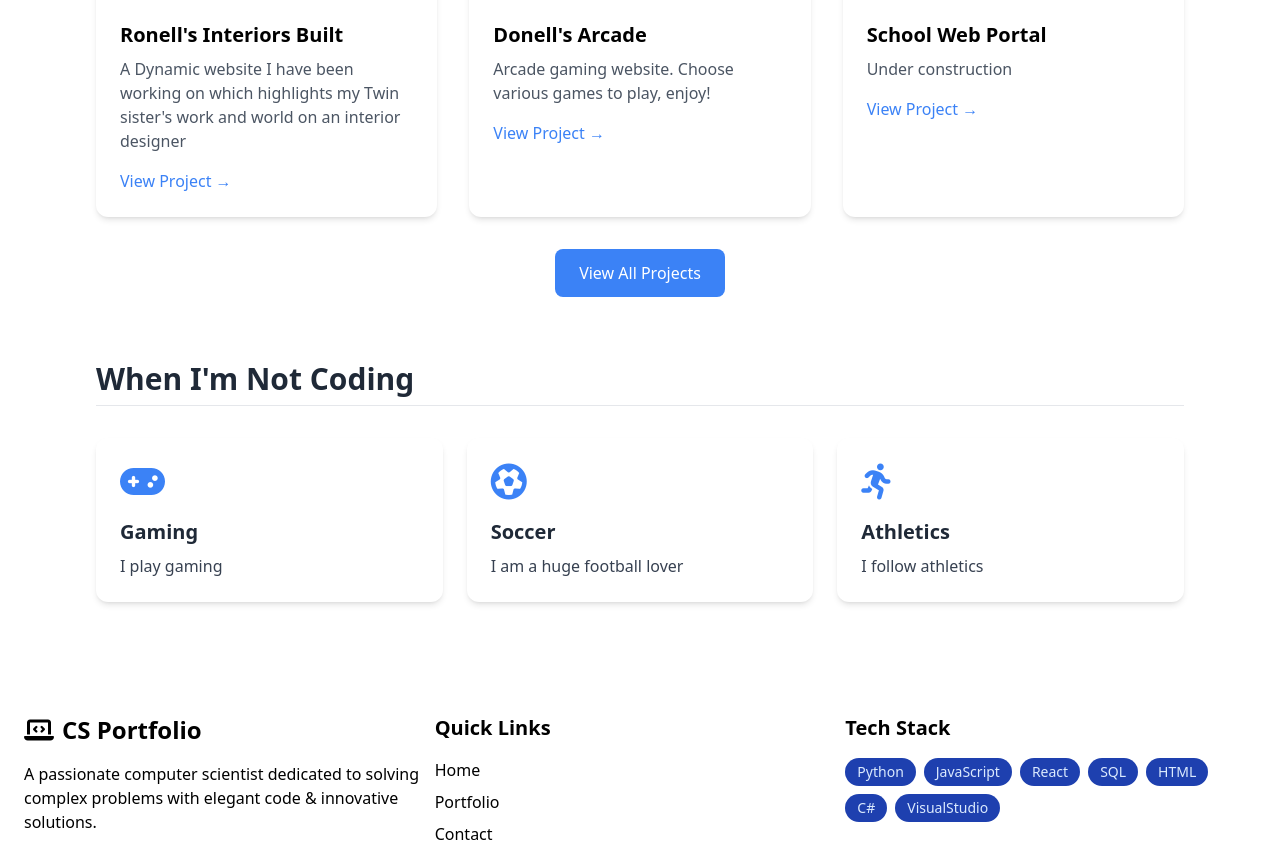
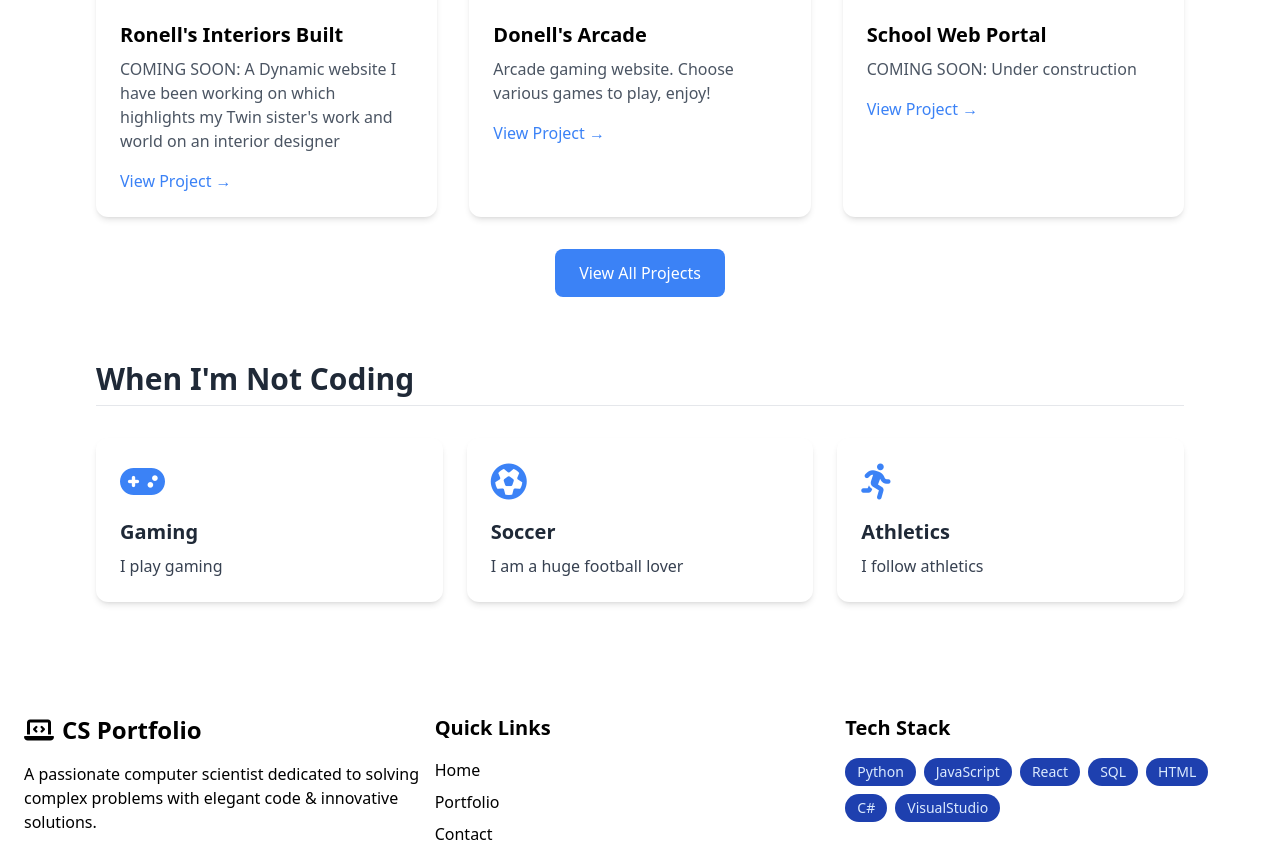
Before and after one commit to DEVDonell/donellfakude, a plain HTML site: page index.html in a window 1280 px wide. Shown: the part 2899-3741 px from the top of the page. Drawn offline with nearby package versions, Linux system fonts and the light colour scheme.

Commit message:
Update index.html

```diff
--- a/index.html
+++ b/index.html
@@ -299,7 +299,7 @@
           <img src="https://images.unsplash.com/photo-1551288049-bebda4e38f71?auto=format&fit=crop&w=800&q=80" alt="Project 1" class="w-full h-48 object-cover">
           <div class="p-6">
             <h3 class="text-xl font-semibold mb-2">Ronell's Interiors Built</h3>
-            <p class="text-gray-600 mb-4">A Dynamic website I have been working on which highlights my Twin sister's work and world on an interior designer</p>
+            <p class="text-gray-600 mb-4">COMING SOON: A Dynamic website I have been working on which highlights my Twin sister's work and world on an interior designer</p>
             <a href="#" class="text-blue-500 font-medium hover:text-blue-700">View Project →</a>
           </div>
         </div>
@@ -317,7 +317,7 @@
           <img src="https://images.unsplash.com/photo-1551434678-e076c223a692?auto=format&fit=crop&w=800&q=80" alt="Project 3" class="w-full h-48 object-cover">
           <div class="p-6">
             <h3 class="text-xl font-semibold mb-2">School Web Portal</h3>
-            <p class="text-gray-600 mb-4">Under construction</p>
+            <p class="text-gray-600 mb-4">COMING SOON: Under construction</p>
             <a href="#" class="text-blue-500 font-medium hover:text-blue-700">View Project →</a>
           </div>
         </div>
```
